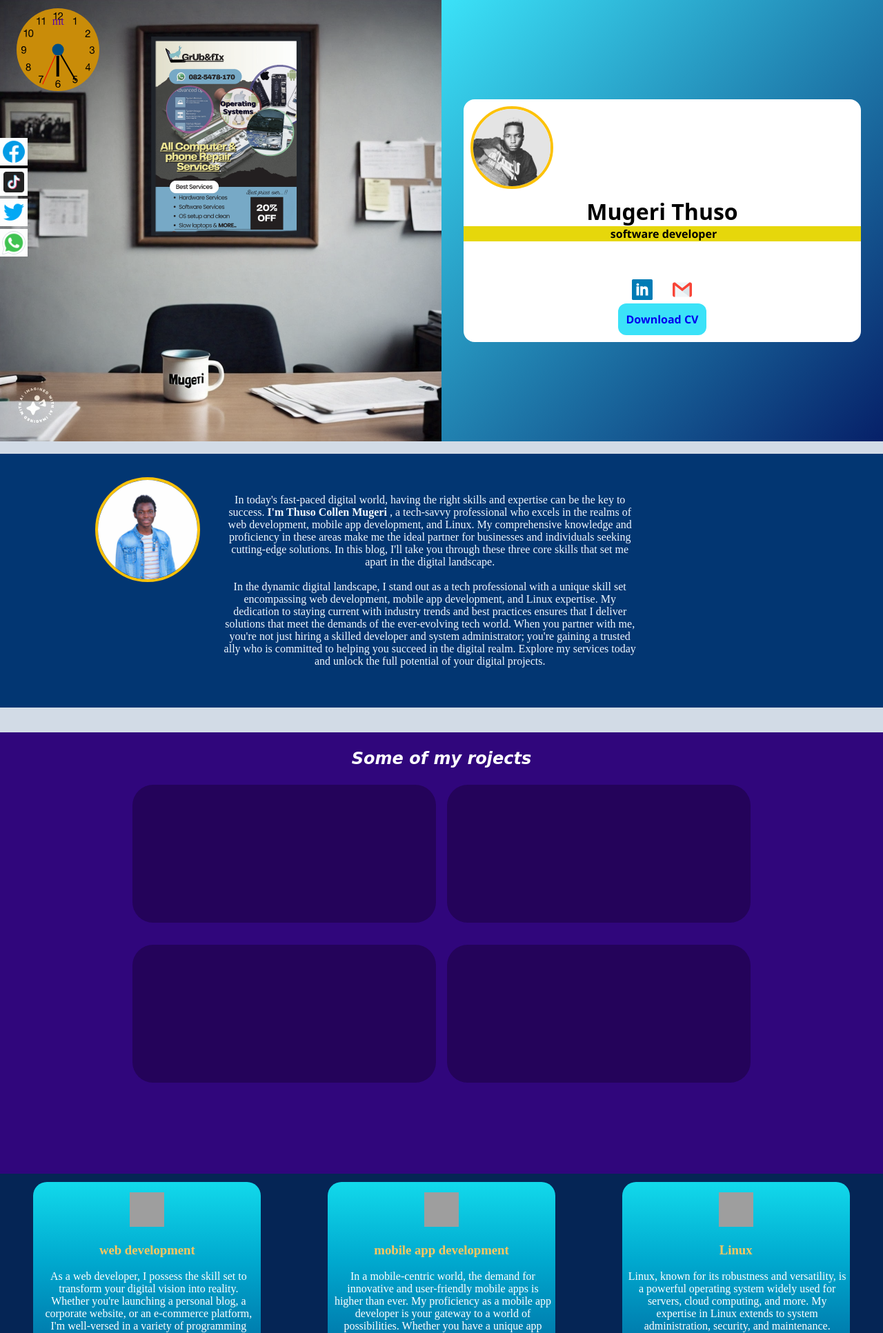
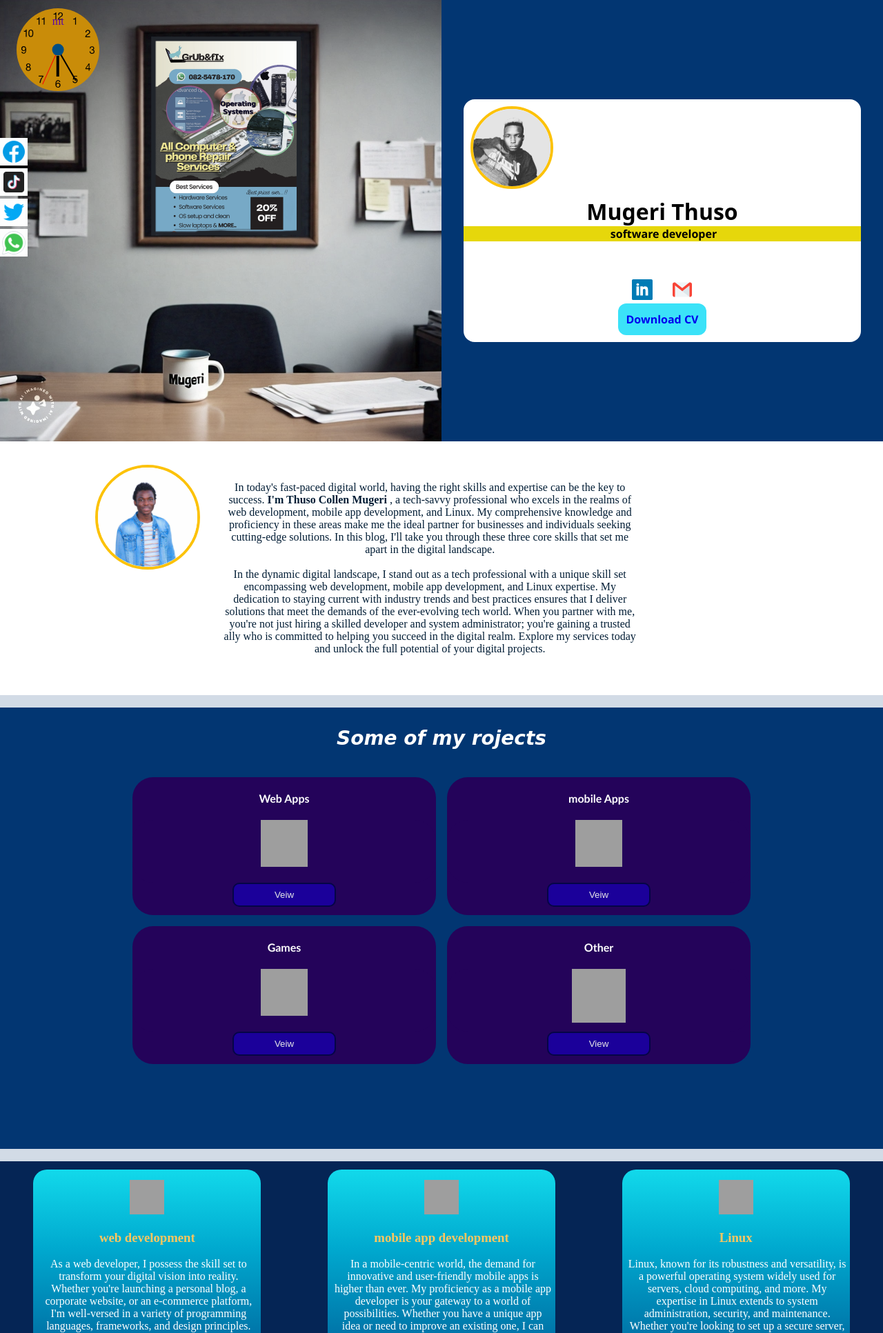
Before and after one commit to mugerithuso/mugerithuso.github.io, a PHP site: page / in a window 1280 px wide. Shown: the top 1933 px of the page at 69% size. Run offline with PHP 8.4, Linux system fonts and the light colour scheme; data that the repository does not hold is empty; some web fonts are replaced; grey boxes are pictures that could not be loaded.

Commit message:
complite changes 27 june 2024

```diff
--- a/index.php
+++ b/index.php
@@ -9,7 +9,8 @@
 
     <link rel="preconnect" href="https://fonts.googleapis.com">
     <link rel="preconnect" href="https://fonts.gstatic.com" crossorigin>
-    <link href="https://fonts.googleapis.com/css2?family=ADLaM+Display&family=DM+Serif+Display:ital@0;1&family=Leckerli+One&display=swap" rel="stylesheet">
+    <link href="https://fonts.googleapis.com/css2?family=ADLaM+Display&family=DM+Serif+Display:ital@0;1&family=Leckerli+One&display=swap"
+     rel="stylesheet">
 
 
 
@@ -91,7 +92,7 @@
         </div>
       </div>
     </div>
-    <br />
+
 
 <!-- blog section -->
     <div class="blog" id="Blog">
@@ -125,21 +126,45 @@
         </div>
       </div>
     </div>
-    <br /><br />
+    <br />
 <!-- project section -->
     <div  class="projects">
 
         <h3>Some of my rojects</h3>
 
 
-        <div class="project-box">
-          <div class="one"></div>
-          <div class="two"></div>
-          <div class="three"></div>
-          <div class="four"></div>
+        <div class="project-box" id="project-box">
+          <div class="one">
+            <h4> Web Apps</h4>
+            <div><img width="68" height="68" src="https://img.icons8.com/isometric/50/web-design.png" alt="web-design"/></div>
+            <button>Veiw</button>
+          </div>
+          <div class="two">
+            <h4>mobile Apps</h4>
+            <div><img width="68" height="68"
+              src="https://img.icons8.com/external-smashingstocks-isometric-smashing-stocks/55/external-mobile-app-internet-of-things-smashingstocks-isometric-smashing-stocks.png"
+              alt="external-mobile-app-internet-of-things-smashingstocks-isometric-smashing-stocks"/>
+            </div>
+            <button>Veiw</button>
+          </div>
+          <div class="three">
+            <h4>Games</h4>
+            <div><img width="68" height="68"
+               src="https://img.icons8.com/color/48/controller.png"
+                alt="controller"/>
+              </div>
+            <button>Veiw</button>
+          </div>
+          <div class="four">
+            <h4>Other</h4>
+            <div><img width="78" height="78" src="https://img.icons8.com/3d-fluency/94/pencil-cup.png" alt="pencil-cup"/></div>
+            <button onclick="VewOthers()">View</button>
+          </div>
         </div>
+        <div class="display" id="display"></div>
 
     </div>
+    <br>
 <!-- skills section  -->
     <div class="skilss" id="Skills">
       <div class="card">
--- a/vhageri.css
+++ b/vhageri.css
@@ -162,7 +162,7 @@ body {
   height: 0px;
 }
 #secondHalf {
-  background-image: linear-gradient(to right bottom, #3be2f8, #062068);
+  background-color: rgb(2, 54, 114);
 }
 .ppcontainer {
   background-color: #ffffff;
@@ -195,6 +195,7 @@ body {
   height: inherit;
   border-radius: 100%;
   margin: 0;
+  object-fit: cover;
 }
 .name{
   font-family: "ADLaM Display", system-ui;
@@ -270,7 +271,7 @@ body {
 .blog {
   width: 100%;
   height: 23rem;
-  background-color: rgb(2, 54, 114);
+  background-color: rgb(255, 255, 255);
   display: flex;
   align-items: center;
   justify-content: center;
@@ -301,7 +302,7 @@ body {
 .blogText p {
   margin: 6px;
   justify-items: center;
-  color: aliceblue;
+  color: rgb(2, 29, 53);
   overflow: hidden;
 }
 
@@ -309,7 +310,7 @@ body {
 .projects {
   width: 100%;
   height: 40em;
-  background-color: #30067c;
+  background-color: rgb(2, 54, 114);
   position: relative;
   display: flex;
   flex-direction: column;
@@ -318,30 +319,35 @@ body {
 .projects h3 {
   color: #ffffff;
   font-style: oblique;
-  font-size: 24px;
+  font-size: 28px;
   font-family: cursive;
+  padding-inline: 5px;
 
 }
+
+
 .project-box{
   width: 70%;
   display: grid;
   grid-template-columns: 1fr 1fr;
   grid-template-rows: 1fr 1fr;
-  gap: 2em 1em;
+  gap: 1em 1em;
   grid-auto-flow: row dense;
+  margin-top: 12px;
+  position: relative;
 }
 
 .one:hover{
-  box-shadow: 4px 7px 18px 2px rgb(204, 0, 255);
+  box-shadow: 0px 0px 18px 5px rgb(204, 0, 255);
 }
 .two:hover{
-  box-shadow: 4px 7px 18px 2px rgb(4, 231, 247);
+  box-shadow: 0px 0px 18px 2px rgb(4, 231, 247);
 }
 .three:hover{
-  box-shadow: 4px 7px 18px 2px rgb(24, 247, 4);
+  box-shadow: 0px 0px 18px 5px rgb(24, 247, 4);
 }
 .four:hover{
-  box-shadow: 4px 7px 18px 2px rgb(247, 61, 4);
+  box-shadow: 0px 0px 18px 5px rgb(247, 61, 4);
 
 }
 .project-box div{
@@ -349,7 +355,54 @@ body {
   width: 100%;
   background-color: #24035a;
   border-radius: 30px;
+  position: relative;
+  display: flex;
+  flex-direction: column;
+  align-items: center;
+  color: #ffffff;
+
 }
+.project-box div h4{
+  font-family: 'Gill Sans', 'Gill Sans MT', Calibri, 'Trebuchet MS', sans-serif;
+}
+.project-box div button{
+  margin-bottom: 12px;
+  width: 50%;
+  max-width: 150px;
+  height: 70px;
+  background-color: #1900a7d7;
+  color: #e7e7e7;
+  border: rgb(5, 5, 71) 2px solid;
+  border-radius: 10px;
+}
+.one button:hover{
+  border:rgb(204, 0, 255) 2px solid ;
+  color: rgb(204, 0, 255);
+}
+.two button:hover{
+  border:rgb(4, 231, 247) 2px solid ;
+  color: #12d9eb;
+}
+.three button:hover{
+  border:rgb(24, 247, 4) 2px solid ;
+  color: rgb(24, 247, 4);
+}
+.four button:hover{
+  border:rgb(247, 61, 4) 2px solid ;
+  color: rgb(247, 61, 4);
+}
+.display{
+  display: none;
+}
+.display2{
+  width: 70%;
+  height: 80%;
+  display: flex;
+  background-color: wheat;
+  position: relative;
+
+}
+
 
 .material-symbols-outlined {
   font-variation-settings:
@@ -519,7 +572,7 @@ form h3 {
   position: relative;
   left: 11px;
   max-width: 65%;
-
+  overflow-wrap: break-word;
 }
 .comment-card div h3,p{
   margin: 0;
--- a/vhageri.js
+++ b/vhageri.js
@@ -47,3 +47,8 @@ setInterval(function () {
   document.getElementById("hours-hand").style.transform =
     "rotate(" + hour + "deg)";
 }, 1000);
+
+function VewOthers(){
+  document.getElementById("project-box").style.display = "none";
+  document.getElementById("display").classList.add("display2");
+}
```
